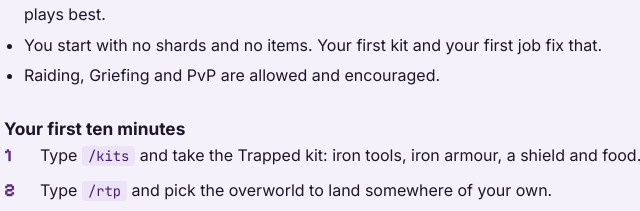
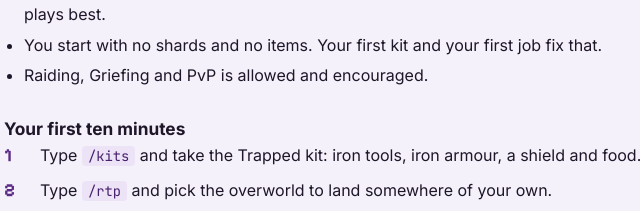
Before and after one commit to klumsy-Faeries/obbytrap-wiki, a plain HTML site: page smp/index.html in a window 1280 px wide. Shown: the part 469-680 px from the top of the page, 352-992 px from the left. Drawn offline with Linux system fonts and the light colour scheme.

Commit message:
Update index.html

```diff
--- a/smp/index.html
+++ b/smp/index.html
@@ -184,7 +184,7 @@ footer { color: var(--muted); font-size: 0.88rem; border-top: 1px solid var(--li
         <li>Address: <code>obbytrap.net</code></li>
         <li>The server runs Minecraft 1.21.11. Older and newer versions can connect too, but that one plays best.</li>
         <li>You start with no shards and no items. Your first kit and your first job fix that.</li>
-        <li>Raiding, Griefing and PvP are allowed and encouraged.</li>
+        <li>Raiding, Griefing and PvP is allowed and encouraged.</li>
       </ul>
 
       <h3>Your first ten minutes</h3>
```
